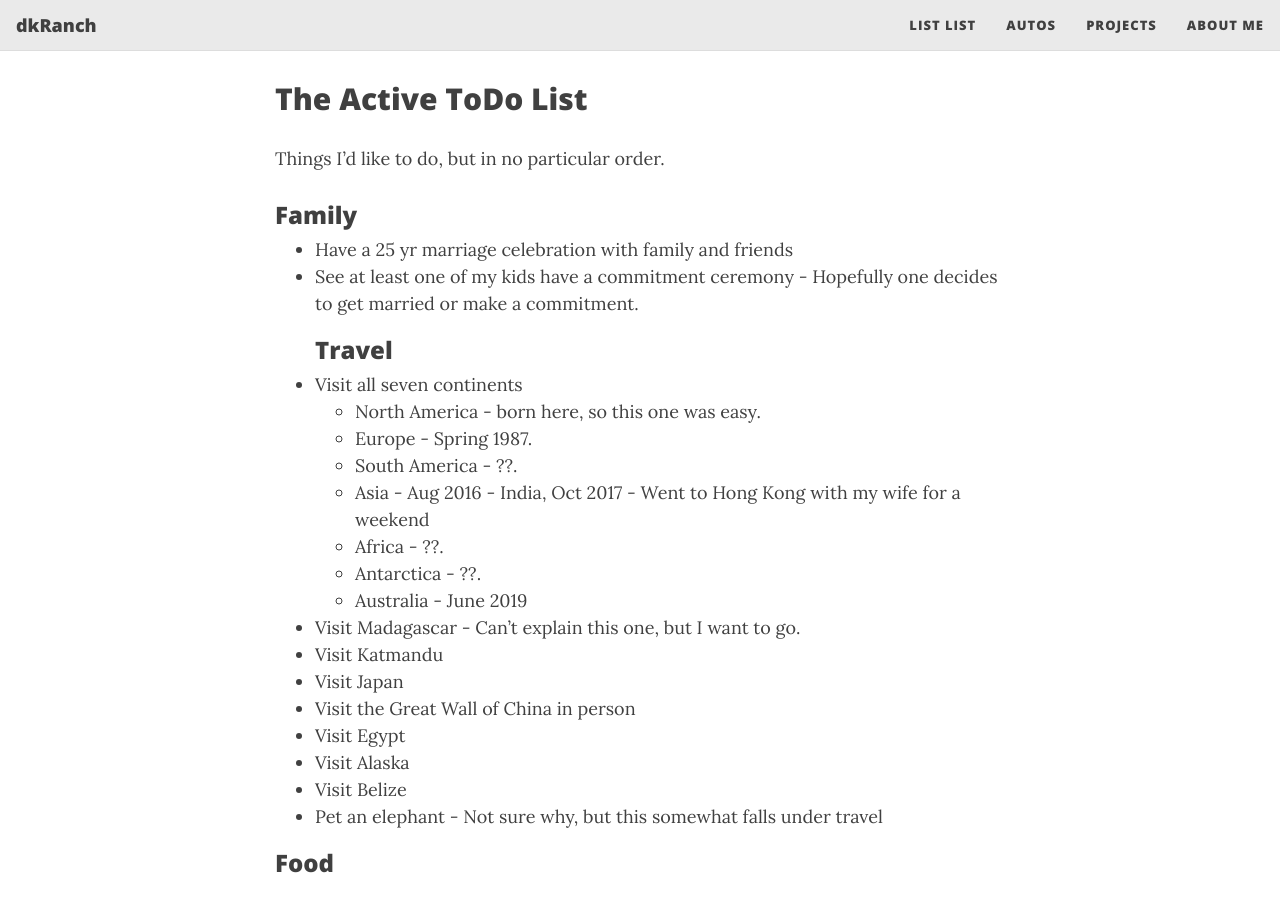
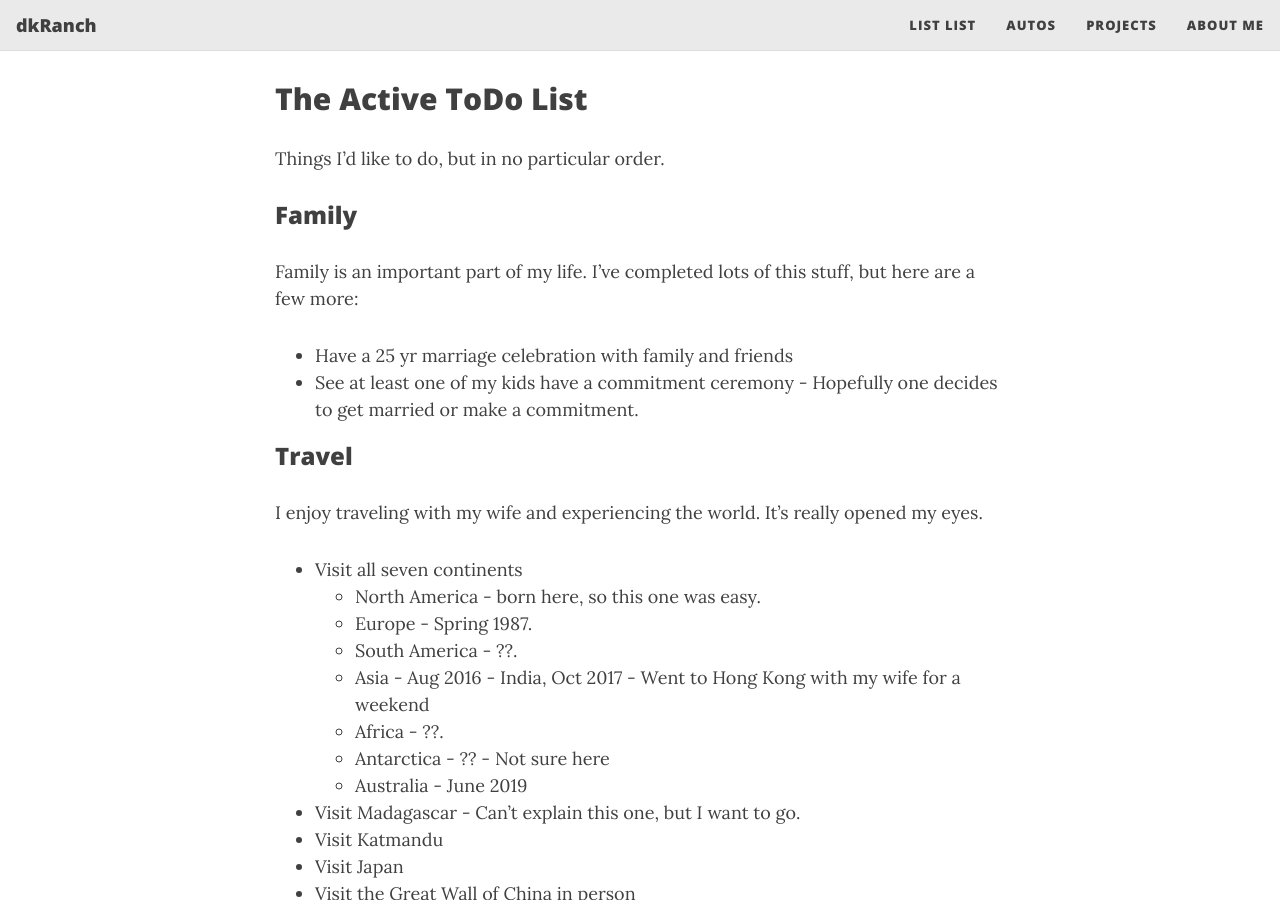
Before and after one commit to dkranch/www, a Jekyll site: the page built from lifelistSteve.md, in a window 1280 px wide and 900 px high, scrolled down 363 px. Built offline with Jekyll 4.4.1, drawn with Linux system fonts in a browser that asks for light colours; nearby versions of some CDN libraries.

Commit message:
Life list formatting updates

```diff
--- a/lifelistSteve.md
+++ b/lifelistSteve.md
@@ -12,9 +12,14 @@ Things I'd like to do, but in no particular order.
 
 ### Family
 
+Family is an important part of my life. I've completed lots of this stuff, but here are a few more:
+
 - Have a 25 yr marriage celebration with family and friends
 - See at least one of my kids have a commitment ceremony - Hopefully one decides to get married or make a commitment.
+
 ### Travel
+
+I enjoy traveling with my wife and experiencing the world. It's really opened my eyes.
 
 - Visit all seven continents
     - North America - born here, so this one was easy.
@@ -22,7 +27,7 @@ Things I'd like to do, but in no particular order.
     - South America - ??.
     - Asia - Aug 2016 - India, Oct 2017 - Went to Hong Kong with my wife for a weekend
     - Africa - ??.
-    - Antarctica - ??.
+    - Antarctica - ?? - Not sure here
     - Australia - June 2019
 - Visit Madagascar - Can't explain this one, but I want to go.
 - Visit Katmandu
@@ -64,6 +69,7 @@ I like food and to cook, and these are things I'd like to do. Ugly Delicious has
 - Build a cabinet we use
 - Grow a tree
 - Make a signpost
+
 ### Possessions
 
 I worry less about things as I age, but still a few from my younger years. Can't quite decide what to do here.
```
